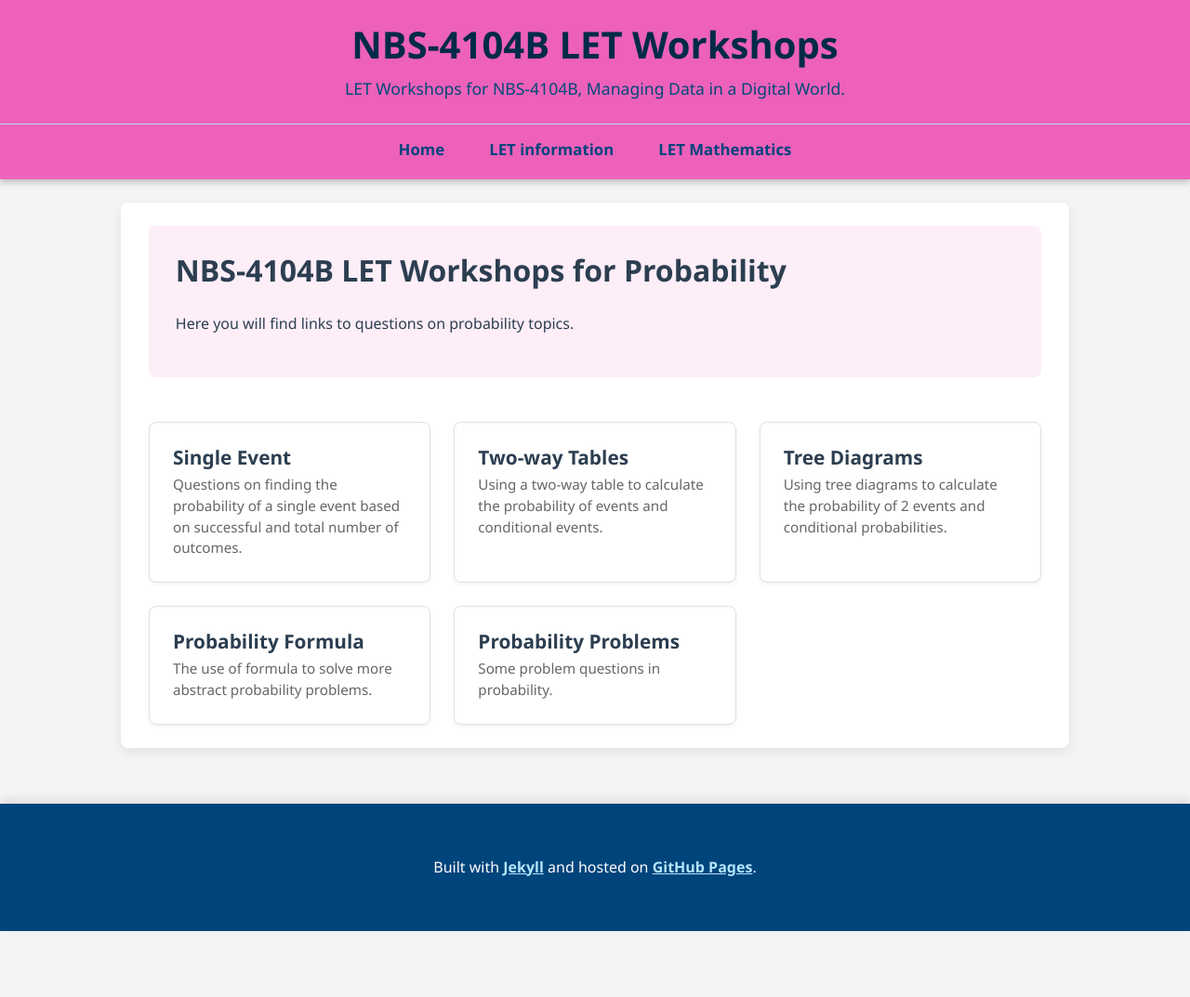
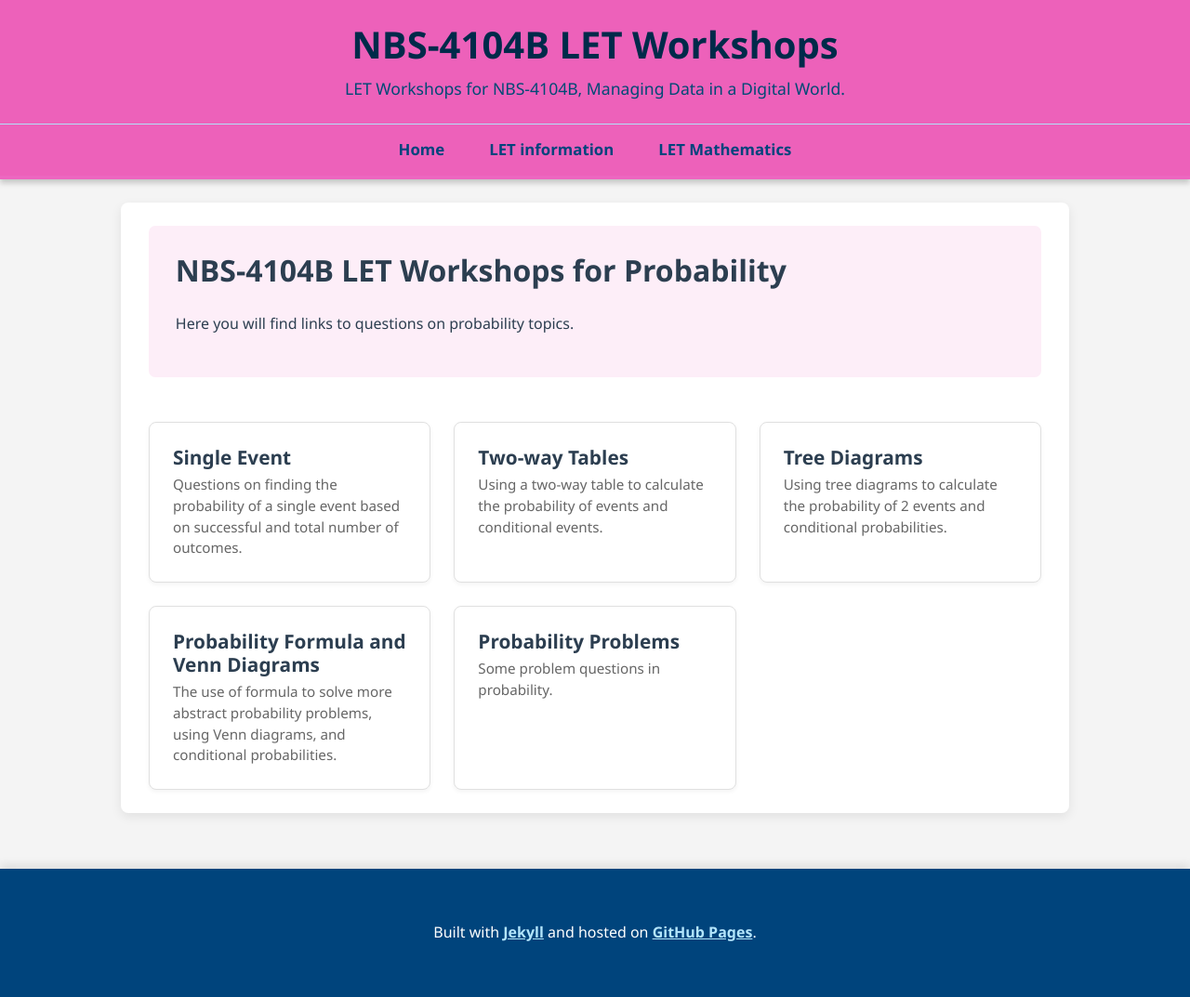
Before and after one commit to probe973/nbs-4104b, a Jekyll site: the page built from probability/index.md, in a window 1280 px wide. Shown: the whole page at 93% size. Built offline with Jekyll 4.4.1, drawn with Linux system fonts in a browser that asks for light colours; before the commit the page ends 1002 px from its top, so only the background shows below that.

Commit message:
Update index.md

```diff
--- a/probability/index.md
+++ b/probability/index.md
@@ -42,8 +42,8 @@ Here you will find links to questions on probability topics.
     <a href="{{ "/probability/04-formula.html" | relative_url }}" class="card">
         <div class="card-content">
             <div class="card-text">
-                <h3>Probability Formula</h3>
-                <p>The use of formula to solve more abstract probability problems.</p>
+                <h3>Probability Formula and Venn Diagrams</h3>
+                <p>The use of formula to solve more abstract probability problems, using Venn diagrams, and conditional probabilities.</p>
             </div>
         </div>
     </a>
```
